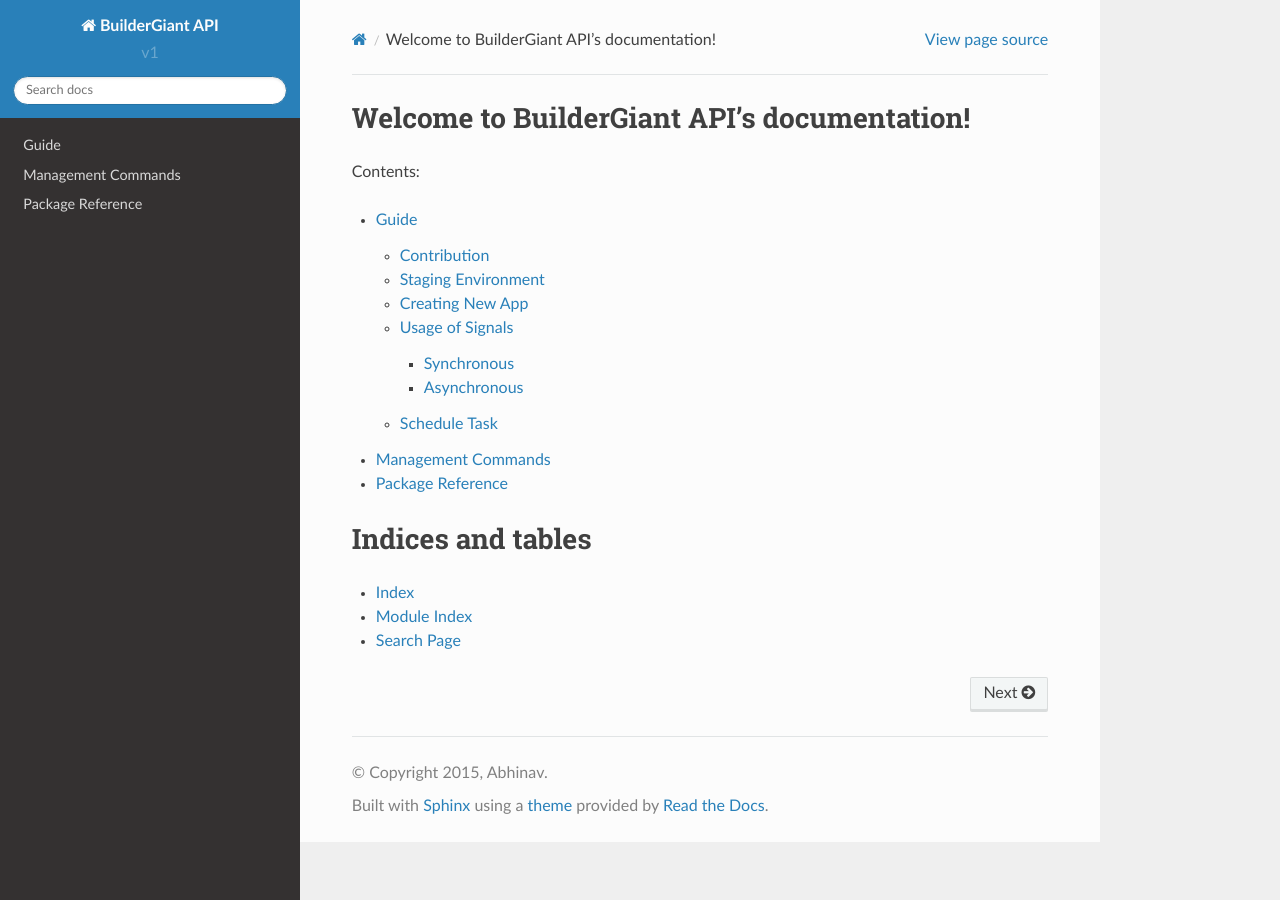
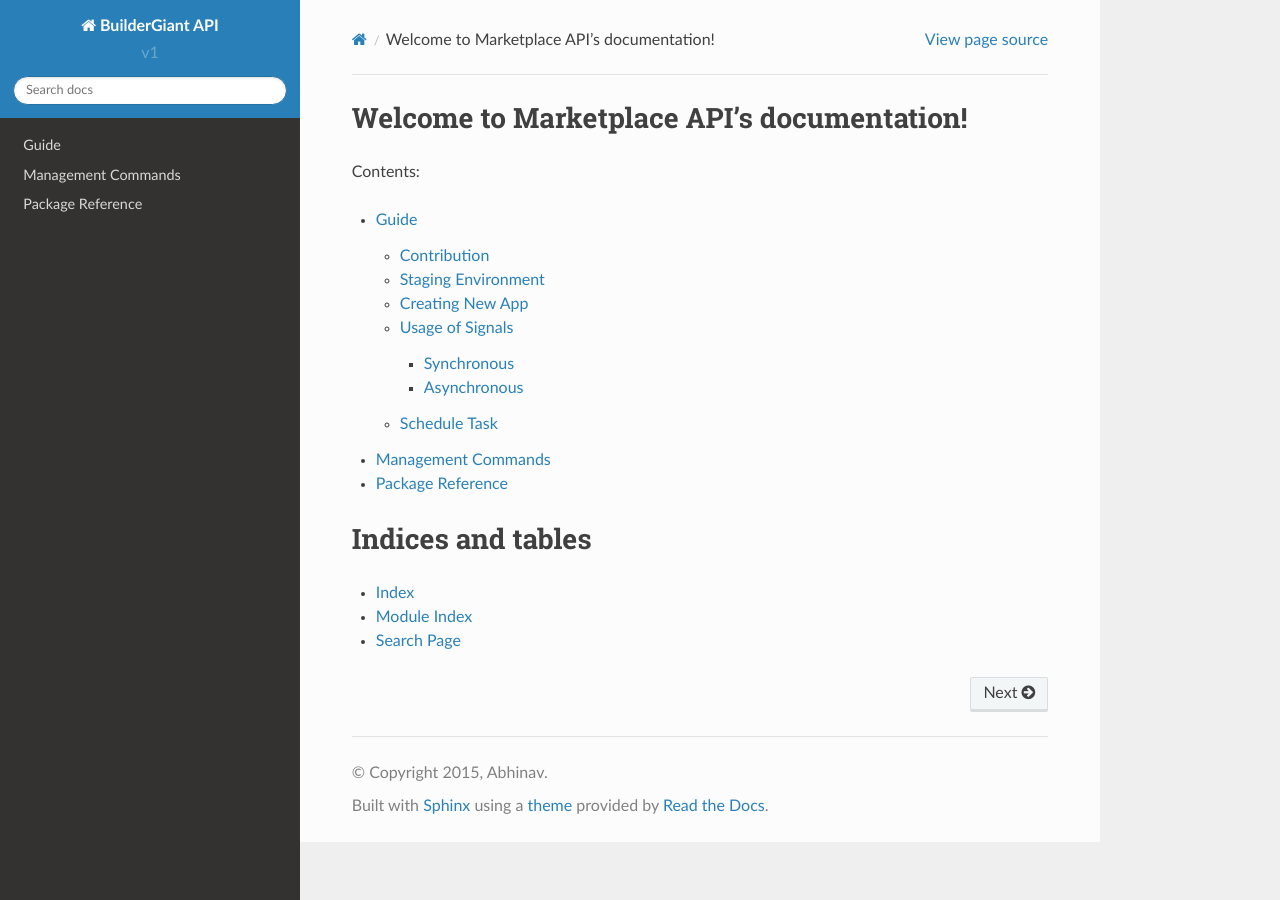
Before and after one commit to SIXBYSIX-LLC/bg-api, a Sphinx documentation site: the page built from docs/index.rst, in a window 1280 px wide. Built offline with Sphinx 7.4.7 and the Read the Docs theme 2.0.0, drawn with Linux system fonts in a browser that asks for light colours.

Commit message:
Update API docs

```diff
--- a/docs/index.rst
+++ b/docs/index.rst
@@ -1,7 +1,7 @@
-.. BuilderGiant API documentation master file
+.. Marketplace API documentation master file
 
 
-Welcome to BuilderGiant API's documentation!
+Welcome to Marketplace API's documentation!
 ============================================
 
 Contents:
```
